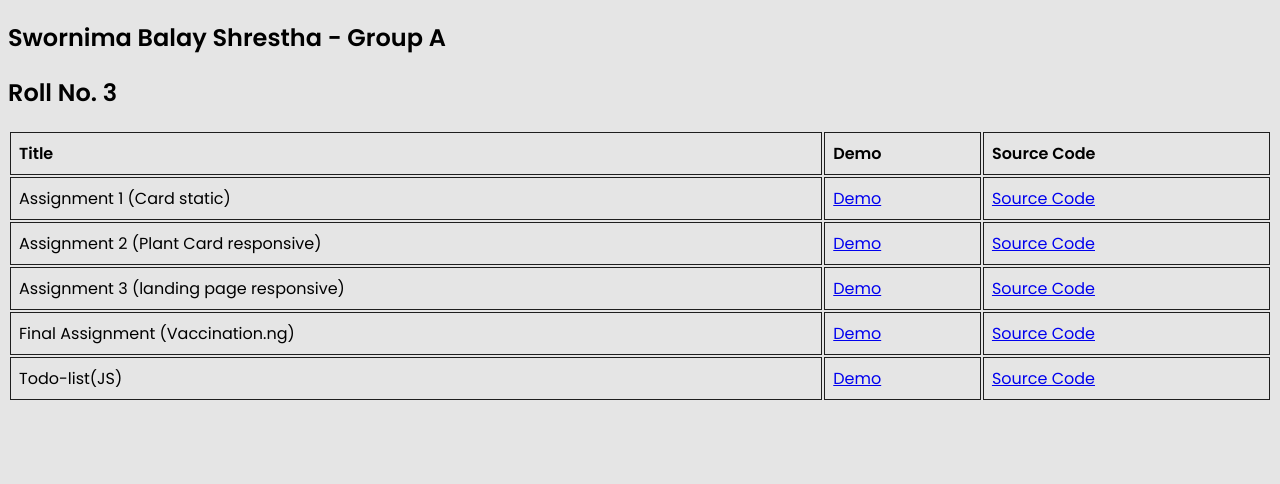
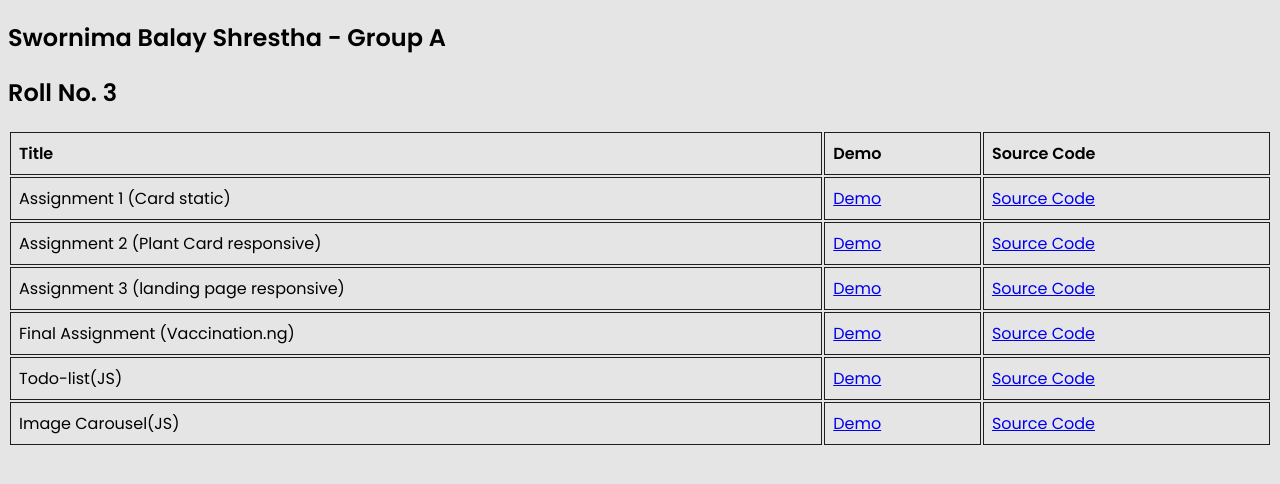
Before and after one commit to swornex/leapfrog-assignments, a plain HTML site: page index.html in a window 1280 px wide. Drawn offline with Linux system fonts and the light colour scheme.

Commit message:
add image carousel links in table

```diff
--- a/index.html
+++ b/index.html
@@ -69,6 +69,17 @@
           >
         </td>
       </tr>
+
+      <tr>
+        <td>Image Carousel(JS)</td>
+        <td><a href="./javascript/image-carousel/">Demo</a></td>
+        <td>
+          <a
+            href="https://github.com/swornex/leapfrog-assignments/tree/master/javascript/image-carousel"
+            >Source Code</a
+          >
+        </td>
+      </tr>
     </table>
   </body>
 </html>
```
